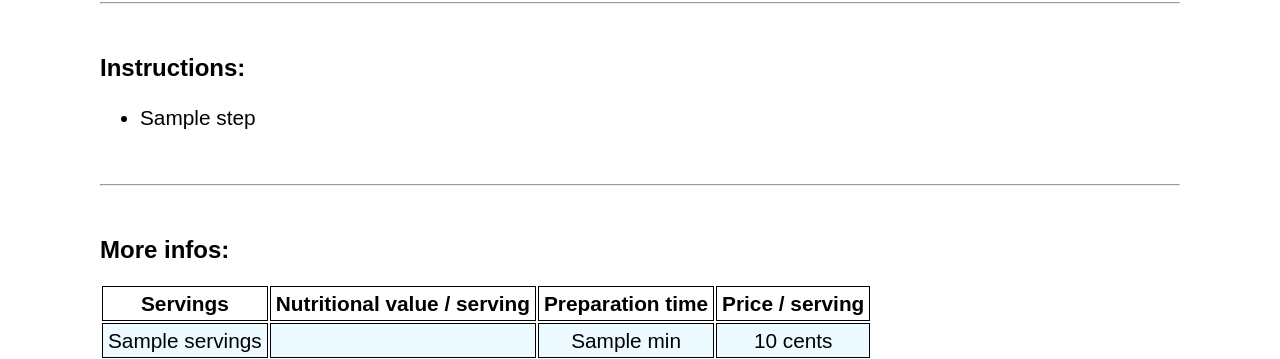
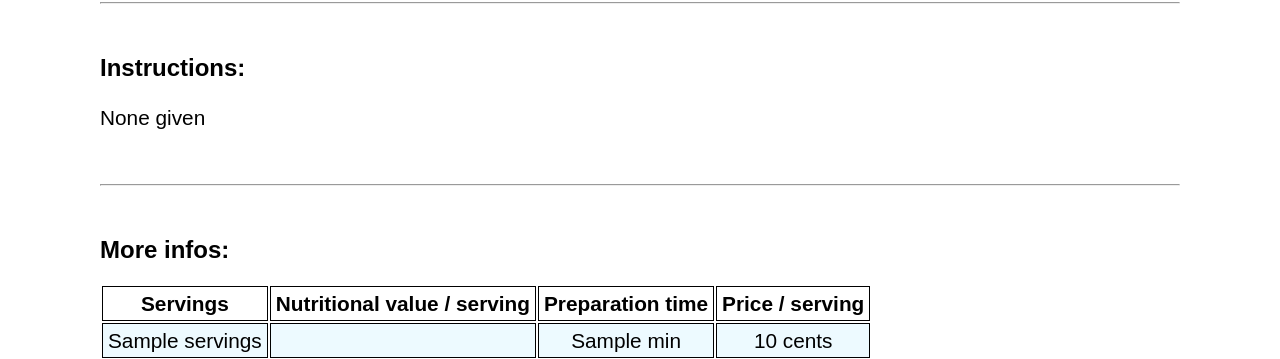
Before and after one commit to Per-Starke/NutritionRecSys, a Flask app: template App/templates/recipe.html in a window 1280 px wide. Shown: the part 872-1231 px from the top of the page. Run offline with Flask 3, Linux system fonts and the light colour scheme; the template is opened without the code that fills it: most values are stand-ins (such as "Sample title", 1, 10 or a date in 2020); grey boxes marked "Sample" are stand-in pictures; some libraries are stand-ins or nearby versions.

Commit message:
Handle non-given instructions on recipe pages

```diff
--- a/App/templates/recipe.html
+++ b/App/templates/recipe.html
@@ -34,12 +34,17 @@
 
     <h2 class="body body-with-top-margin"> Instructions: </h2>
 
+    {% if recipe['analyzedInstructions'][0] %}
     <ul class="body content">
         {% set steps = recipe['analyzedInstructions'][0]['steps'] %}
         {% for step in steps %}
             <li> {{step['step']}} </li>
         {% endfor %}
     </ul>
+    {% else %}
+        <p class="body content"> None given </p>
+    {% endif %}
+
 
     <hr class="content-sep">
 
```
